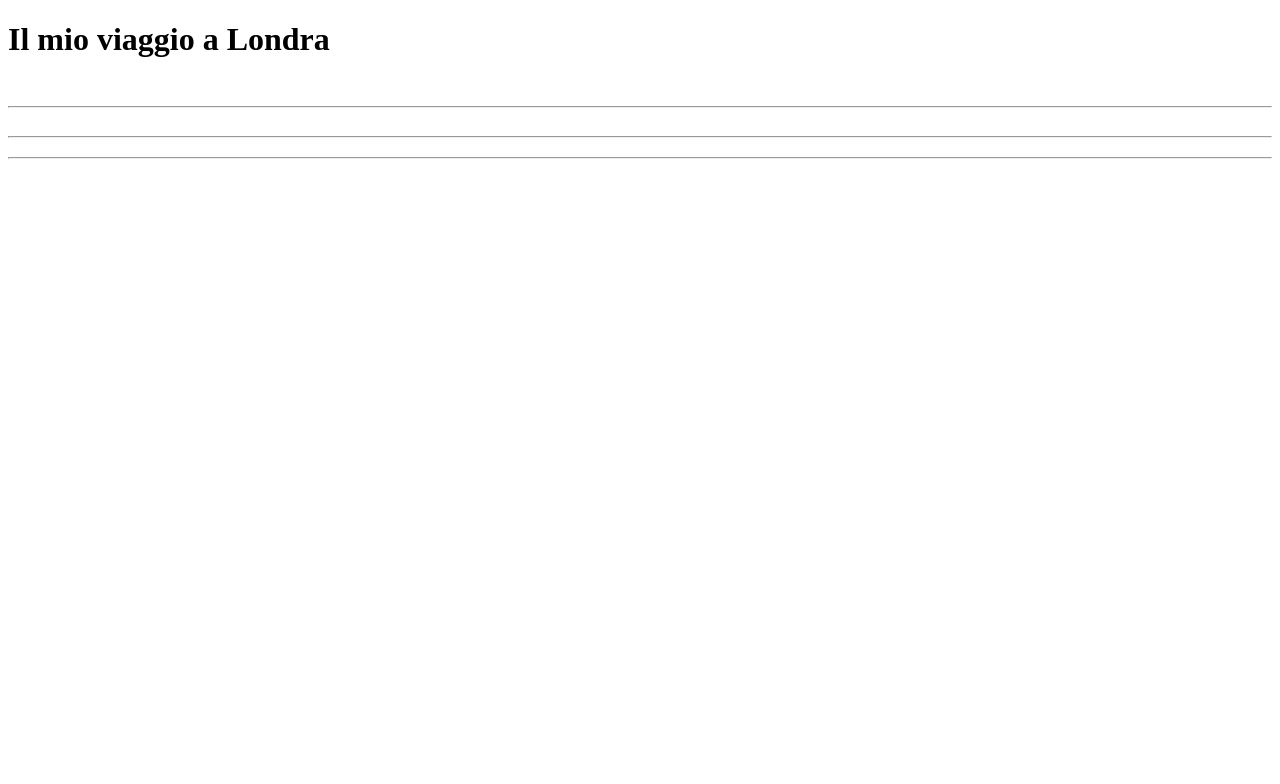
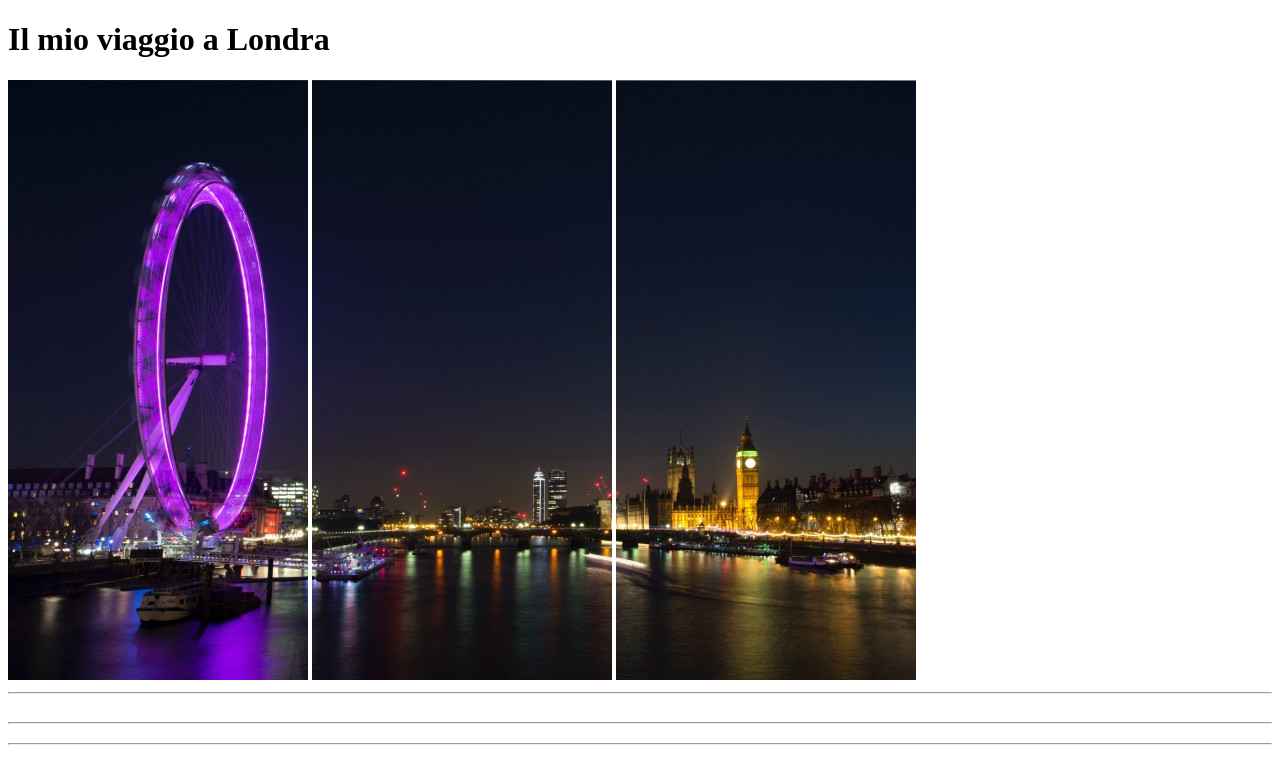
Before and after one commit to Tank07/html-london-trip, a plain HTML site: page index.html in a window 1280 px wide. Drawn offline with Linux system fonts and the light colour scheme.

Commit message:
Finito header e rinominato immagini

```diff
--- a/index.html
+++ b/index.html
@@ -9,7 +9,11 @@
 <body>
     <header>
         <h1>Il mio viaggio a Londra</h1>
-        <img src="" alt="">
+
+        <img src="asset/Ruota-1.jpg" alt="Ruo">
+        <img src="asset/Ruota-2.jpg" alt="ta pan">
+        <img src="asset/Ruota-3.jpg" alt="oramica">
+
     </header>
     <hr>
     <main>
```
Also changed, not shown: asset/Ruota-1.jpg (renamed from asset/Ruota 1.jpg), asset/Ruota-2.jpg (renamed from asset/Ruota 3.jpg), asset/Ruota-3.jpg (renamed from asset/Ruota 2.jpg).
